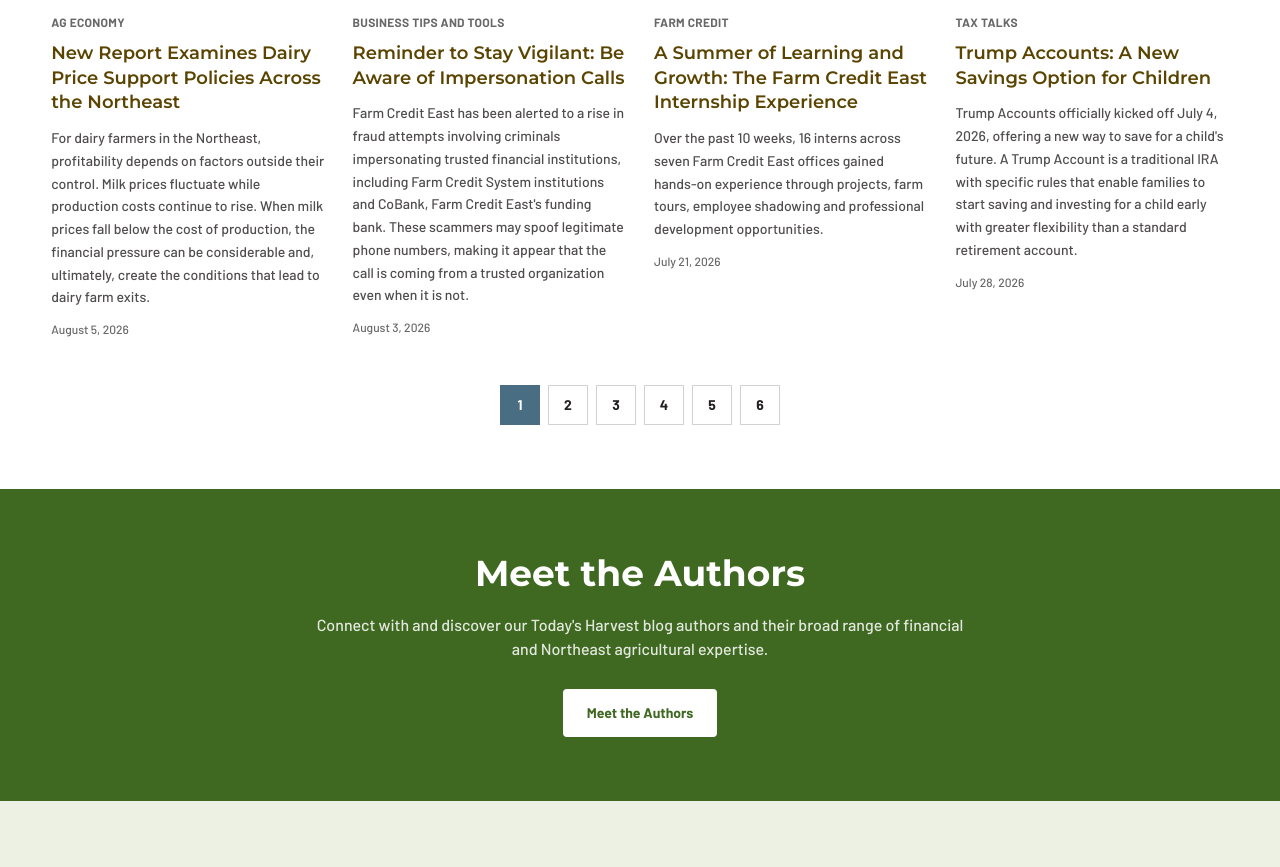
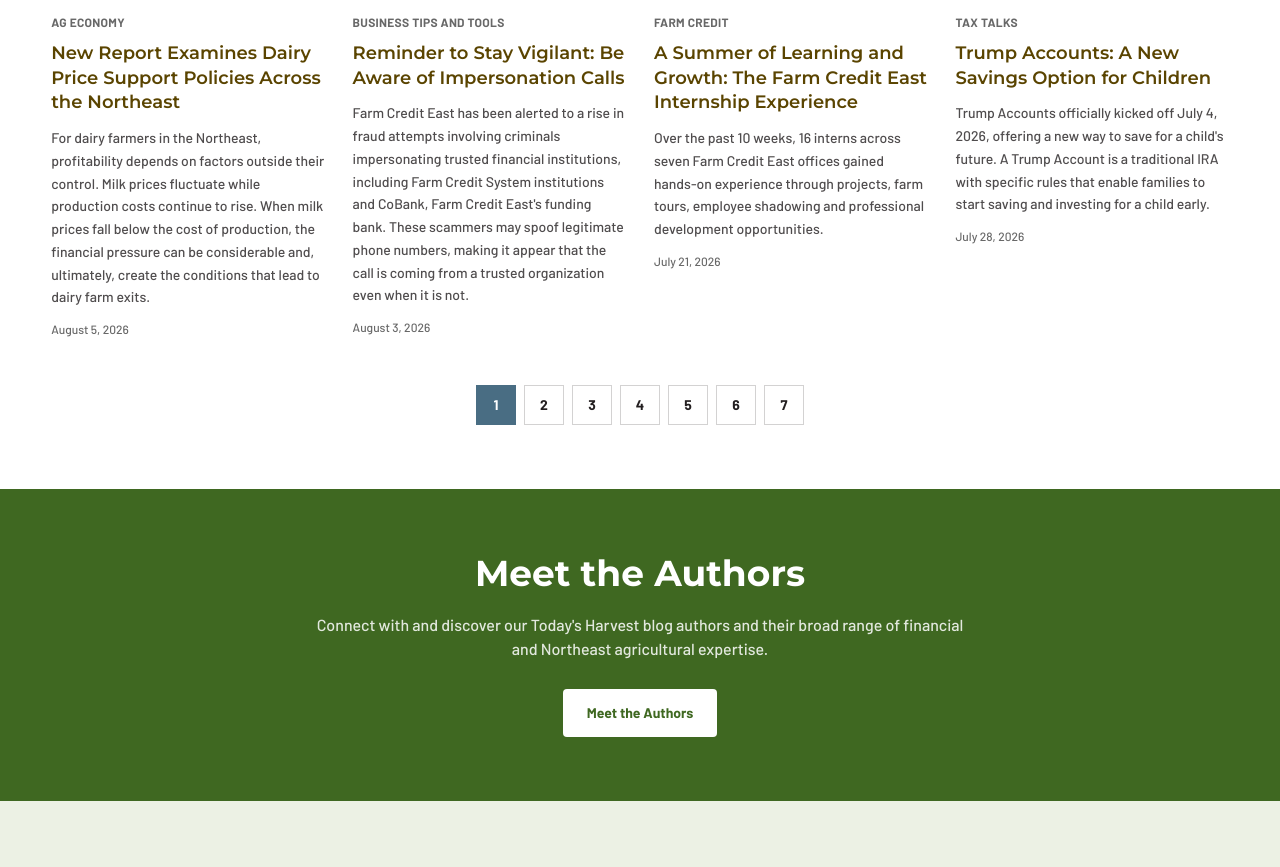
Before and after one commit to Jerryboie22/farm-funding, a Next.js app: page /resources/blog in a window 1280 px wide. Shown: the part 2053-2920 px from the top of the page. Built offline with nearby package versions, Linux system fonts and the light colour scheme.

Commit message:
Add verified Today’s Harvest archive articles

```diff
--- a/app/resources/blog/latest.ts
+++ b/app/resources/blog/latest.ts
@@ -1,6 +1,6 @@
 import type { HarvestArticle } from "./articles";
 
-/** Additional reference articles verified against the live Farm Credit East archive. */
+/** Articles verified against the live Farm Credit East Today’s Harvest archive. */
 export const LATEST_REFERENCE_ARTICLES: HarvestArticle[] = [
   {
     slug: "260728ANewSavingsAccountForChildren",
@@ -10,22 +10,89 @@ export const LATEST_REFERENCE_ARTICLES: HarvestArticle[] = [
     author: "Austin Weaver",
     image: "/images/homepage/supporting-the-future-of-agricultureadobestock_269562353.jpg",
     excerpt:
-      "Trump Accounts officially kicked off July 4, 2026, offering a new way to save for a child's future. A Trump Account is a traditional IRA with specific rules that enable families to start saving and investing for a child early with greater flexibility than a standard retirement account.",
+      "Trump Accounts officially kicked off July 4, 2026, offering a new way to save for a child's future. A Trump Account is a traditional IRA with specific rules that enable families to start saving and investing for a child early.",
     sourceUrl:
       "https://www.farmcrediteast.com/en/resources/todays-harvest-Blog/260728ANewSavingsAccountForChildren",
     sections: [
-      {
-        heading: "Who is eligible",
-        body: "Children under age 18 with a Social Security number are eligible for a Trump Account. A Treasury pilot contribution is also available for qualifying U.S.-citizen children born during the pilot period.",
-      },
-      {
-        heading: "How families can open an account",
-        body: "The election can be made with Form 4547 or through the Treasury's online Trump Accounts tool. The Treasury then provides information needed to activate and manage the account.",
-      },
-      {
-        heading: "Planning ahead",
-        body: "Families considering a Trump Account should review contribution, withdrawal and tax rules and consider how the account fits into their broader financial plan.",
-      },
+      { heading: "Who is eligible", body: "The reference article explains the eligibility requirements for children and the account rules families need to understand." },
+      { heading: "How families can open an account", body: "The article describes the election and account-opening process and points readers toward the applicable Treasury process." },
+      { heading: "Planning ahead", body: "The article outlines the contribution, withdrawal and tax considerations families should review before using this savings option." },
+    ],
+  },
+  {
+    slug: "250415CountryLivingLoansOffersMoreThanFarmFinancing",
+    title: "Farm Credit East offers more than just farm financing with Country Living Loans",
+    category: "Business Tips and Tools",
+    date: "April 15, 2025",
+    author: "Heather Allen",
+    image: "/images/homepage/1-orchard_adobestock_292882711.jpg",
+    excerpt:
+      "Farm Credit East’s Country Living Loans program helps finance primary residences, construction, land and other rural properties, including mobile homes.",
+    sourceUrl:
+      "https://www.farmcrediteast.com/en/resources/todays-harvest-Blog/250415CountryLivingLoansOffersMoreThanFarmFinancing",
+    sections: [
+      { heading: "Country Home Program", body: "The reference page describes financing for an eligible primary residence in a rural area or a property with agricultural potential." },
+      { heading: "Country Farm Program", body: "The program can accommodate properties with farm-type features, extra acreage and multiple pieces of real-estate collateral." },
+      { heading: "Country Land Program", body: "The reference page describes financing for eligible rural home lots and vacant land parcels." },
+      { heading: "Construction Loans", body: "The article covers construction-to-permanent financing and the flexible approach available for eligible rural construction projects." },
+    ],
+  },
+  {
+    slug: "241203_8CommonQuestionsAboutRealEstateTitleInsurance",
+    title: "8 Common Questions About Real Estate Title Insurance",
+    category: "Business Tips and Tools",
+    date: "December 3, 2024",
+    author: "Kali Kraeger",
+    image: "/images/homepage/1-orchard_adobestock_292882711.jpg",
+    excerpt:
+      "This reference article answers eight common questions about title, deeds, title insurance, title defects, coverage types, requirements, cost and when premiums are paid.",
+    sourceUrl:
+      "https://www.farmcrediteast.com/en/resources/todays-harvest-Blog/241203_8CommonQuestionsAboutRealEstateTitleInsurance",
+    sections: [
+      { heading: "What is title?", body: "The article explains title as the legal concept representing ownership rights in a property." },
+      { heading: "How is title different than the deed?", body: "The reference distinguishes the legal ownership concept from the physical document used to prove and transfer ownership." },
+      { heading: "What is title insurance?", body: "The article explains how title insurance protects against covered financial losses arising from defects in a property's title." },
+      { heading: "What are title defects?", body: "Examples discussed by the reference include liens, public-record errors, boundary disputes, missing heirs, title fraud and undiscovered wills." },
+      { heading: "What types of title insurance are there?", body: "The reference distinguishes lender’s title insurance from owner’s title insurance." },
+      { heading: "Is title insurance required?", body: "The article explains the distinction between lender requirements and optional owner coverage." },
+      { heading: "How much does title insurance cost?", body: "The reference notes that cost varies with factors including the state, property type and property value." },
+      { heading: "When is title insurance paid for?", body: "The article explains that premiums are generally part of the closing costs due at loan closing." },
+    ],
+  },
+  {
+    slug: "241002_5StepsToBuildingYourRuralHome",
+    title: "5 Steps to Building Your Rural Home",
+    category: "Business Tips and Tools",
+    date: "October 2, 2024",
+    author: "Anthony Oliver",
+    image: "/images/homepage/1-orchard_adobestock_292882711.jpg",
+    excerpt:
+      "The reference article walks prospective rural homeowners through planning and preparation, site considerations, financing, timelines and construction planning.",
+    sourceUrl:
+      "https://www.farmcrediteast.com/en/resources/todays-harvest-Blog/241002_5StepsToBuildingYourRuralHome",
+    sections: [
+      { heading: "1. Planning and preparation", body: "Rural construction requires coordination of land acquisition, design, permits, utilities and financing, with additional rural-specific considerations." },
+      { heading: "2. Site considerations", body: "The article highlights road frontage, septic, water, electric access, soil drainage, zoning, site work and proximity to services." },
+      { heading: "3. Secure financing", body: "The reference emphasizes realistic budgeting, detailed plans and understanding the financing requirements for rural construction." },
+      { heading: "4. Define a timeline", body: "The article recommends starting the process before breaking ground and allowing sufficient time for permits, lending and construction." },
+      { heading: "5. Construction planning", body: "The reference covers final floor plans, builder selection, cost-overrun planning and future property-tax considerations." },
+    ],
+  },
+  {
+    slug: "240806SepticSystemBasicsforyourRuralProperty",
+    title: "Septic System Basics for your Rural Property",
+    category: "Business Tips and Tools",
+    date: "August 6, 2024",
+    author: "Kali Kraeger",
+    image: "/images/homepage/1-orchard_adobestock_292882711.jpg",
+    excerpt:
+      "The reference article explains why rural properties often need septic systems, how conventional systems work and the warning signs of a malfunctioning system.",
+    sourceUrl:
+      "https://www.farmcrediteast.com/en/resources/todays-harvest-Blog/240806SepticSystemBasicsforyourRuralProperty",
+    sections: [
+      { heading: "What is a Septic System?", body: "The article explains the role of a septic system in treating household wastewater and describes the conventional tank and drain-field components." },
+      { heading: "How does a septic system work?", body: "The reference describes wastewater flowing into the tank, settling and biological treatment before effluent moves through the leach field." },
+      { heading: "What are signs of a malfunctioning septic system?", body: "Warning signs include wastewater backups, unusually green or spongy grass, pooling water or muddy soil and strong odors." },
     ],
   },
 ];
```
